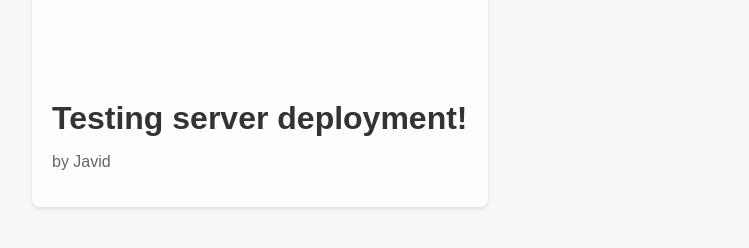
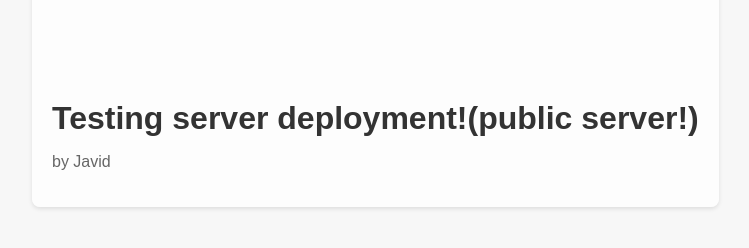
Before and after one commit to JavidJilani/staticWebsiteTesting, a plain HTML site: page index.html in a window 1280 px wide. Shown: the part 120-368 px from the top of the page, without its empty margins (96-845 px from the left). Drawn offline with Linux system fonts and the light colour scheme.

Commit message:
Update index.html

```diff
--- a/index.html
+++ b/index.html
@@ -42,7 +42,7 @@
             <img src="emoji.jpg" alt="Emoji" style="width: 100px; height: 100px;"> <!-- Adjust width and height as needed -->
         </div>
         <div style="margin-top: 120px;"> <!-- Margin to push text content below emoji -->
-            <h1>Testing server deployment!</h1>
+            <h1>Testing server deployment!(public server!)</h1>
             <p>by Javid</p>
         </div>
     </div>
```
